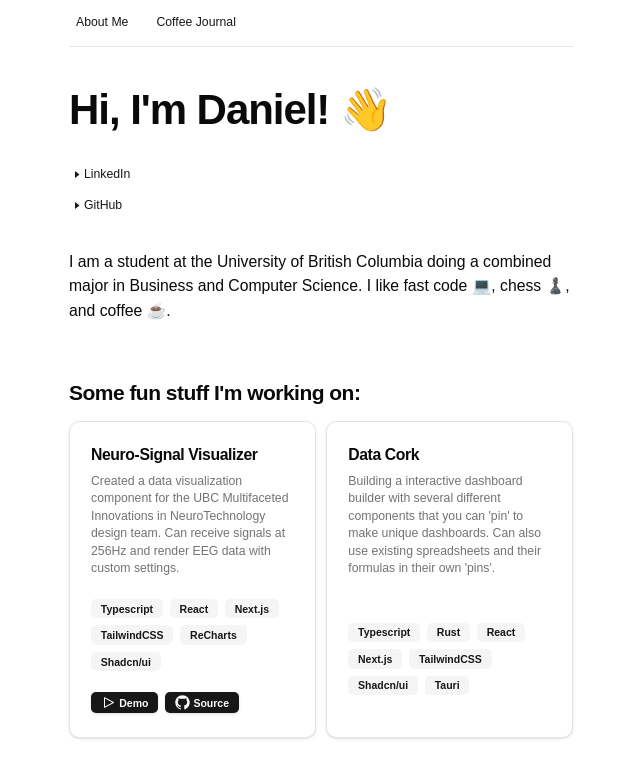
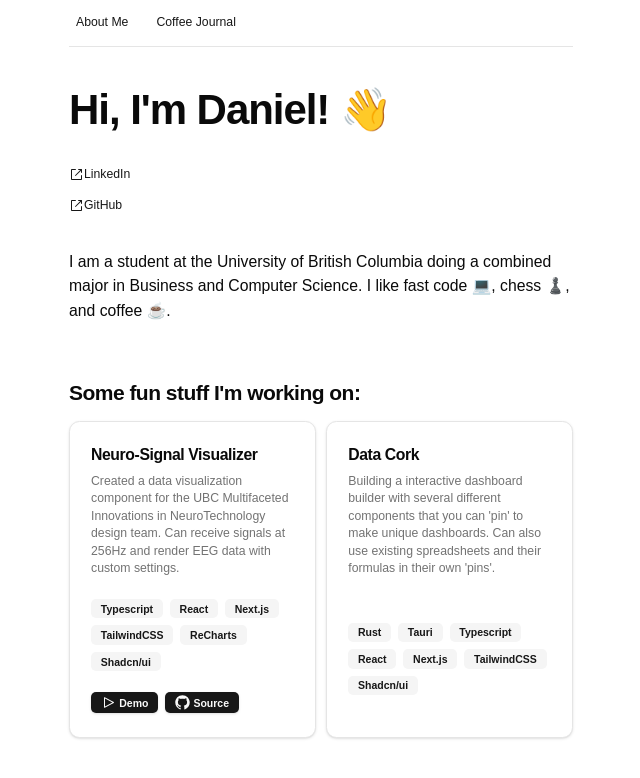
Before and after one commit to yood2/yood2.github.io, a Next.js app: page / in a window 1280 px wide. Shown: the top 778 px of the page, without its empty margins (319-959 px from the left). Built offline with nearby package versions, Linux system fonts and the light colour scheme.

Commit message:
more changes

```diff
--- /dev/null
+++ b/components/LinkIcon.tsx
@@ -0,0 +1,18 @@
+export default function LinkIcon() {
+    return (
+        <svg
+            width="15"
+            height="15"
+            viewBox="0 0 15 15"
+            fill="none"
+            xmlns="http://www.w3.org/2000/svg"
+        >
+            <path
+                d="M3 2C2.44772 2 2 2.44772 2 3V12C2 12.5523 2.44772 13 3 13H12C12.5523 13 13 12.5523 13 12V8.5C13 8.22386 12.7761 8 12.5 8C12.2239 8 12 8.22386 12 8.5V12H3V3L6.5 3C6.77614 3 7 2.77614 7 2.5C7 2.22386 6.77614 2 6.5 2H3ZM12.8536 2.14645C12.9015 2.19439 12.9377 2.24964 12.9621 2.30861C12.9861 2.36669 12.9996 2.4303 13 2.497L13 2.5V2.50049V5.5C13 5.77614 12.7761 6 12.5 6C12.2239 6 12 5.77614 12 5.5V3.70711L6.85355 8.85355C6.65829 9.04882 6.34171 9.04882 6.14645 8.85355C5.95118 8.65829 5.95118 8.34171 6.14645 8.14645L11.2929 3H9.5C9.22386 3 9 2.77614 9 2.5C9 2.22386 9.22386 2 9.5 2H12.4999H12.5C12.5678 2 12.6324 2.01349 12.6914 2.03794C12.7504 2.06234 12.8056 2.09851 12.8536 2.14645Z"
+                fill="currentColor"
+                fill-rule="evenodd"
+                clip-rule="evenodd"
+            ></path>
+        </svg>
+    );
+}
--- a/components/personal.tsx
+++ b/components/personal.tsx
@@ -1,30 +1,19 @@
 import { Button } from '@/components/ui/button';
 import Link from 'next/link';
-
-const Arrow = () => (
-    <svg
-        width="15"
-        height="15"
-        viewBox="0 0 15 15"
-        fill="none"
-        xmlns="http://www.w3.org/2000/svg"
-    >
-        <path d="M6 11L6 4L10.5 7.5L6 11Z" fill="currentColor"></path>
-    </svg>
-);
+import LinkIcon from './LinkIcon';
 
 export default function Personal() {
     return (
         <div className="flex flex-col space-y-0 py-4">
             <Link href="https://www.linkedin.com/in/yood2/">
                 <Button variant="link" className="px-0 justify-start">
-                    <Arrow />
+                    <LinkIcon />
                     LinkedIn
                 </Button>
             </Link>
             <Link href="https://github.com/yood2">
                 <Button variant="link" className="px-0 justify-start">
-                    <Arrow />
+                    <LinkIcon />
                     GitHub
                 </Button>
             </Link>
--- a/data/project-data.ts
+++ b/data/project-data.ts
@@ -19,13 +19,13 @@ export const ProjectList: ProjectProps[] = [
         title: 'Data Cork',
         desc: "Building a interactive dashboard builder with several different components that you can 'pin' to make unique dashboards. Can also use existing spreadsheets and their formulas in their own 'pins'.",
         tags: [
+            'Rust',
+            'Tauri',
             'Typescript',
-            'Rust',
             'React',
             'Next.js',
             'TailwindCSS',
             'Shadcn/ui',
-            'Tauri',
         ],
         // source: 'https://github.com/',
         // demo: 'https://github.com/',
```
